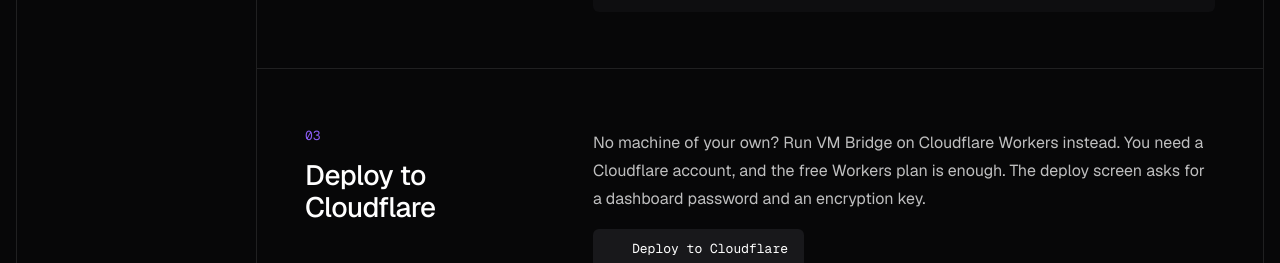
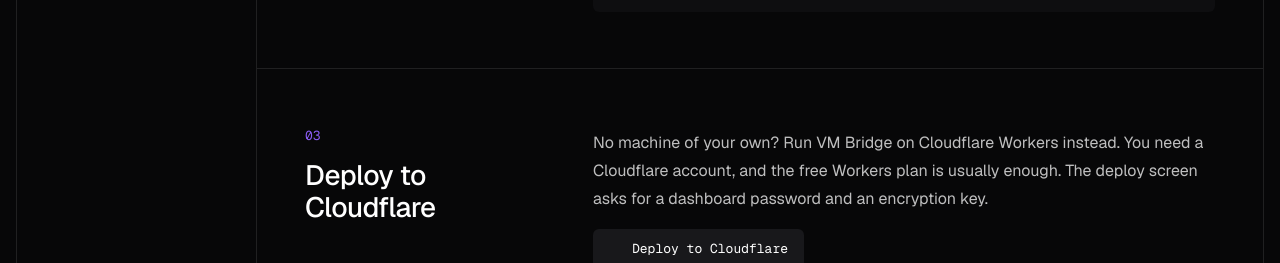
Before and after one commit to greglum/vmbridge, a Next.js app in the folder apps/landing/: page /docs in a window 1280 px wide. Shown: the part 1420-1683 px from the top of the page. Built offline with nearby package versions, Linux system fonts and the light colour scheme; some icons are missing.

Commit message:
docs(landing): free plan is usually enough, not always

```diff
--- a/apps/landing/app/docs/page.tsx
+++ b/apps/landing/app/docs/page.tsx
@@ -248,7 +248,7 @@ bun run compile        # dist/vmbridge
             <Section id="deploy-cloudflare" title="Deploy to Cloudflare">
               <p>
                 No machine of your own? Run VM Bridge on Cloudflare Workers instead. You need a Cloudflare account, and the free Workers plan is
-                enough. The deploy screen asks for a dashboard password and an encryption key.
+                usually enough. The deploy screen asks for a dashboard password and an encryption key.
               </p>
               <a href={deployToCloudflare} target="_blank" rel="noopener noreferrer" className={secondaryButton}>
                 <HugeiconsIcon icon={CloudUploadIcon} size={15} />
```
